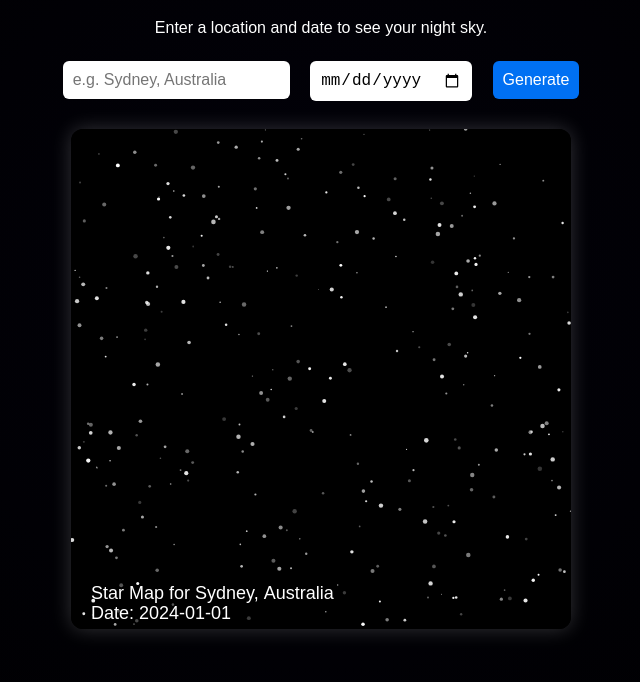
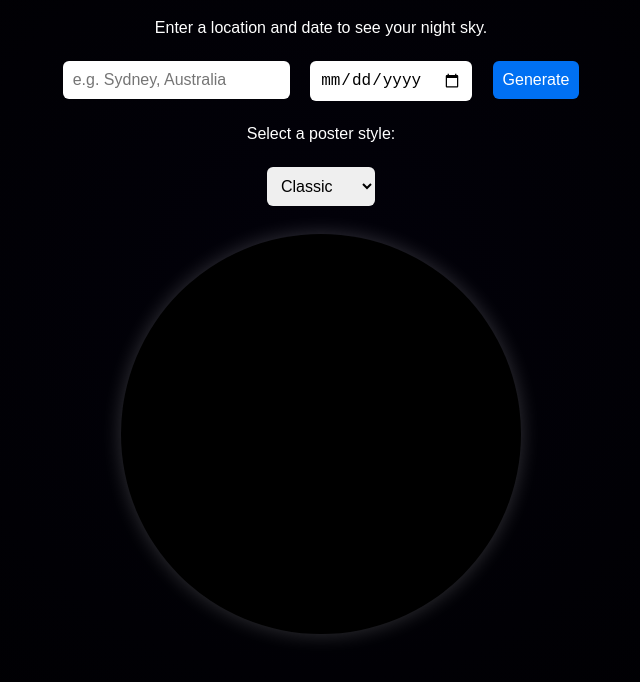
Before and after one commit to itsyourboihank-droid/starmapp-app, a plain HTML site: page index.html in a window 1280 px wide. Shown: the part 100-782 px from the top of the page, without its empty margins (319-959 px from the left). Drawn offline with Linux system fonts and the light colour scheme.

Commit message:
Update index.html
starmap is better map

```diff
--- a/index.html
+++ b/index.html
@@ -12,12 +12,12 @@
       padding: 30px;
     }
     canvas {
-      border-radius: 12px;
+      border-radius: 50%;
       margin-top: 20px;
       box-shadow: 0 0 20px rgba(255,255,255,0.2);
       background: black;
     }
-    input, button {
+    input, select, button {
       margin: 8px;
       padding: 10px;
       border-radius: 6px;
@@ -30,6 +30,7 @@
       cursor: pointer;
     }
     button:hover { background: #0055c2; }
+    #mapText { margin-top: 20px; font-size: 20px; color: white; }
   </style>
 </head>
 <body>
@@ -40,41 +41,16 @@
   <input id="date" type="date">
   <button onclick="generateStarMap()">Generate</button>
 
-  <div><canvas id="starMap" width="500" height="500"></canvas></div>
+  <p>Select a poster style:</p>
+  <select id="template">
+    <option value="classic">Classic</option>
+    <option value="modern">Modern</option>
+    <option value="romantic">Romantic</option>
+  </select>
+
+  <div style="text-align:center;">
+    <canvas id="starMap" width="400" height="400"></canvas>
+    <div id="mapText"></div>
+  </div>
 
   <script>
-    function generateStarMap() {
-      const loc = document.getElementById('location').value || 'Sydney, Australia';
-      const date = document.getElementById('date').value || '2024-01-01';
-      const canvas = document.getElementById('starMap');
-      const ctx = canvas.getContext('2d');
-
-      // Clear and fill background
-      ctx.fillStyle = "black";
-      ctx.fillRect(0, 0, canvas.width, canvas.height);
-
-      // Draw simulated stars
-      for (let i = 0; i < 300; i++) {
-        const x = Math.random() * canvas.width;
-        const y = Math.random() * canvas.height;
-        const size = Math.random() * 1.8 + 0.5; // visible stars
-        const brightness = Math.random() * 0.8 + 0.2;
-        ctx.fillStyle = `rgba(255,255,255,${brightness})`;
-        ctx.beginPath();
-        ctx.arc(x, y, size, 0, 2 * Math.PI);
-        ctx.fill();
-      }
-
-      // Label at bottom
-      ctx.fillStyle = "white";
-      ctx.font = "18px Arial";
-      ctx.fillText(`Star Map for ${loc}`, 20, 470);
-      ctx.fillText(`Date: ${date}`, 20, 490);
-      console.log("Star map generated!");
-    }
-
-    // Generate a default one when page loads
-    window.onload = generateStarMap;
-  </script>
-</body>
-</html>
```
